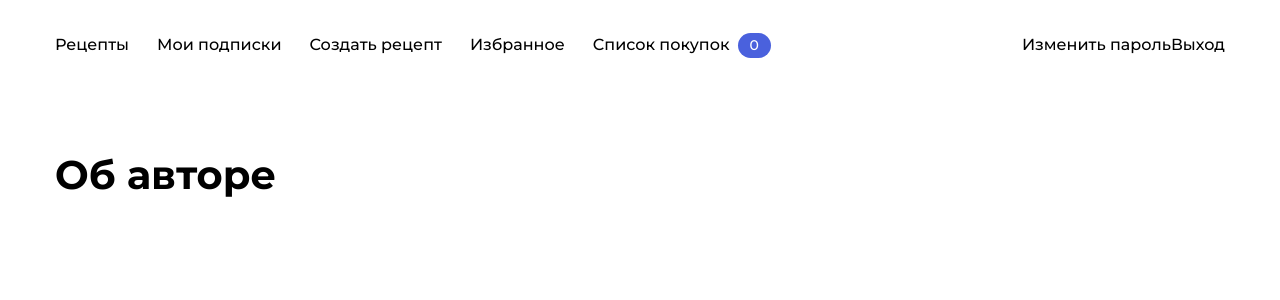
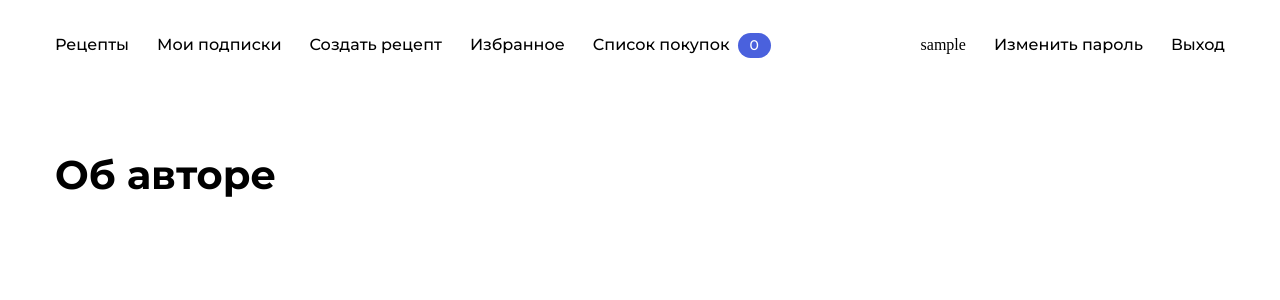
Before and after one commit to YauheniKr/foodgram-project, a Django app: page /about/author/ in a window 1280 px wide. Shown: the top 300 px of the page. Run offline with Django 3.2, Linux system fonts and the light colour scheme; the visitor is signed in with stand-in values (Sample User, id 1); data that the repository does not hold is empty.

Commit message:
поправил navbar

```diff
--- a/templates/includes/nav.html
+++ b/templates/includes/nav.html
@@ -14,7 +14,7 @@
             </ul>
             <ul class="nav__items list">
                 {% if user.is_authenticated %}
-                    <li class="nav__item>{{ request.user.username }}</li>
+                    <li class="nav__item">{{ request.user.username }}</li>
                     <li class="nav__item{% if url_name  == 'password_change' %} nav__item_active {% endif %}"><a href="{% url 'password_change' %}" class="nav__link link">Изменить пароль</a></li>
                     <li class="nav__item {% if url_name  == 'logout' %} nav__item_active {% endif %}"><a href="{% url 'logout' %}" class="nav__link link">Выход</a></li>
                 {% else %}
```
